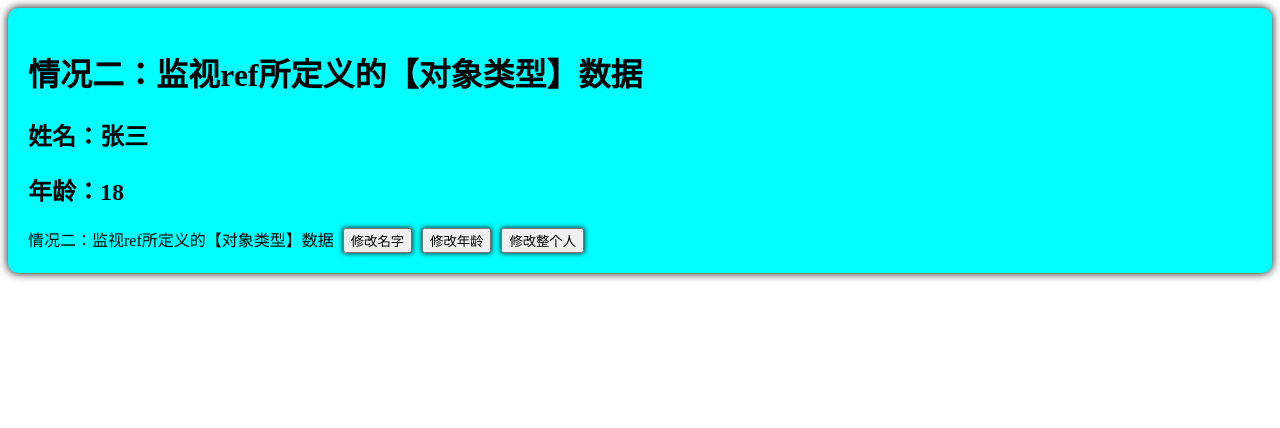
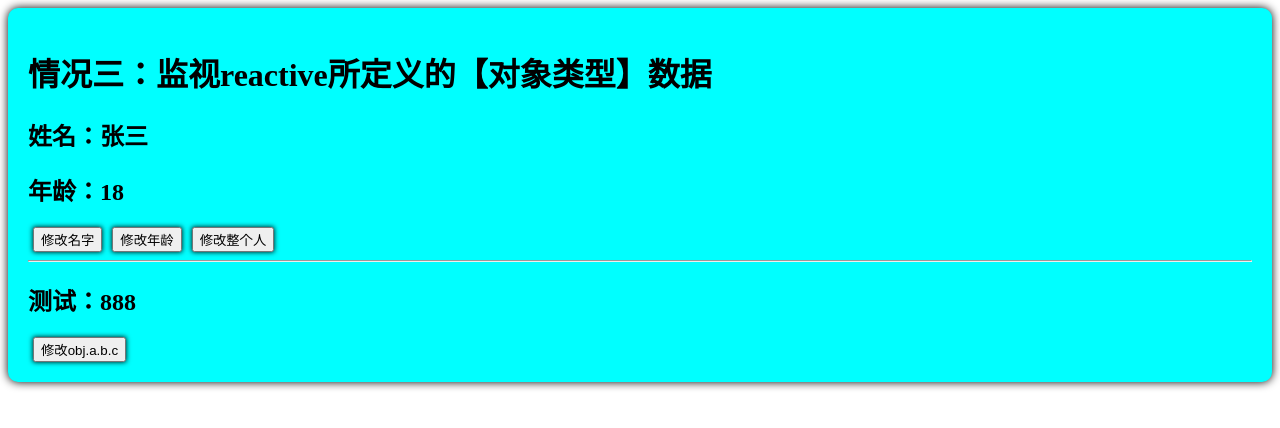
Before and after one commit to dorothy-yl/vue3, a Vue app: page / in a window 1280 px wide. Shown: the top 428 px of the page. Built offline with nearby package versions, Linux system fonts and the light colour scheme.

Commit message:
情况三：监视reactive所定义的【对象类型】数据

```diff
--- a/src/components/Person.vue
+++ b/src/components/Person.vue
@@ -1,40 +1,60 @@
 <template>
     <div class="person">
-        <h1>情况二：监视ref所定义的【对象类型】数据</h1>
+        <h1>情况三：监视reactive所定义的【对象类型】数据</h1>
         <h2>姓名：{{ person.name }}</h2>
-        <h2>年龄：{{ person.age }}</h2>情况二：监视ref所定义的【对象类型】数据
+        <h2>年龄：{{ person.age }}</h2>
         <button @click="changeName">修改名字</button>
         <button @click="changeAge">修改年龄</button>
         <button @click="changePerson">修改整个人</button>
+        <hr>
+        <h2>测试：{{ obj.a.b.c }}</h2>
+        <button @click="test">修改obj.a.b.c</button>
     </div>
 </template>
 
 
 
 <script lang="ts" setup name="Person">
-import { ref, watch } from 'vue'
+import { reactive, watch } from 'vue'
 // 数据
-let person = ref({
+let person = reactive({
     name: '张三',
     age: 18
 })
 
+let obj = {
+    a:{
+        b:{
+            c:888
+        }
+    }
+}
+
 // 方法
 function changeName() {
-    person.value.name += '~'
+    person.name += '~'
 }
 
 function changeAge() {
-    person.value.age++
+    person.age++
 }
 
 function changePerson() {
-    person.value = { name: '李四', age: 90 }
+   Object.assign(person,{name:'李四',age:80})
 }
-// 监视,情况二：监视ref所定义的【对象类型】数据,监视的是对象的地址值，若想监视对象内部的属性变化，需要手动开启
+
+function test(){
+    obj.a.b.c = 888
+}
+
+// 监视，监视reactive所定义的【对象类型】数据,且默认开启深度监视的，且默认开启立即监视
 watch(person,(newValue,oldValue)=>{
     console.log('person变化了',newValue,oldValue)
-},{deep:true})
+})
+
+watch(obj,(newValue,oldValue)=>{
+    console.log('obj变化了',newValue,oldValue)
+})
 </script>
 
 
```
